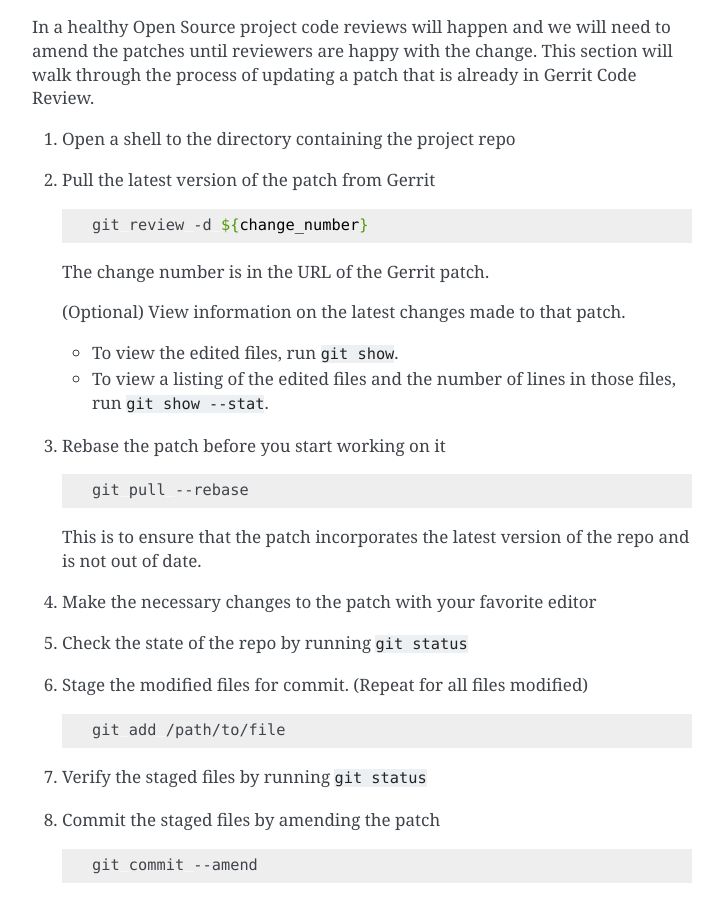
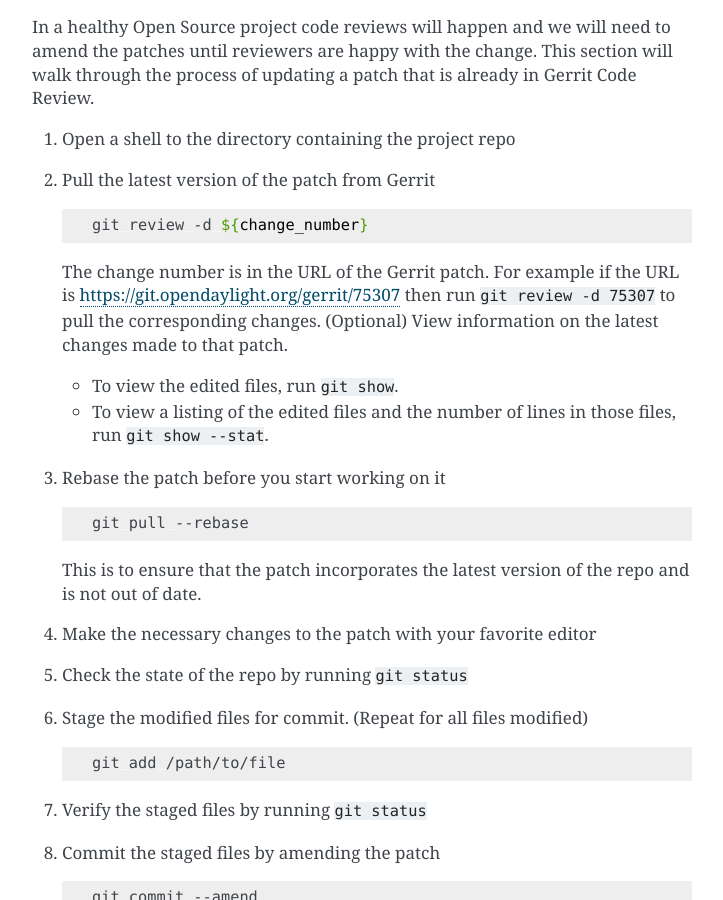
Before and after one commit to lfit/releng-docs, a Sphinx documentation site: the page built from docs/gerrit.rst, in a window 1280 px wide and 900 px high, scrolled down 6209 px. Shown: the whole window, without its empty margins (388-1111 px from the left). Built offline with Sphinx 7.4.7, drawn with Linux system fonts in a browser that asks for light colours; the version number could not be read and is left out.

Commit message:
Update an example on updating existing patch
Update with an URL example to show the working of git review -d

Change-Id: If8918e982bd791697880aae8a95af40a11679718
Signed-off-by: Prateek <prateekkol21@gmail.com>

```diff
--- a/docs/gerrit.rst
+++ b/docs/gerrit.rst
@@ -299,7 +299,8 @@
       git review -d ${change_number}
 
    The change number is in the URL of the Gerrit patch.
-
+   For example if the URL is https://git.opendaylight.org/gerrit/75307
+   then run ``git review -d 75307`` to pull the corresponding changes.
    (Optional) View information on the latest changes made to that patch.
 
    * To view the edited files, run ``git show``.
```
